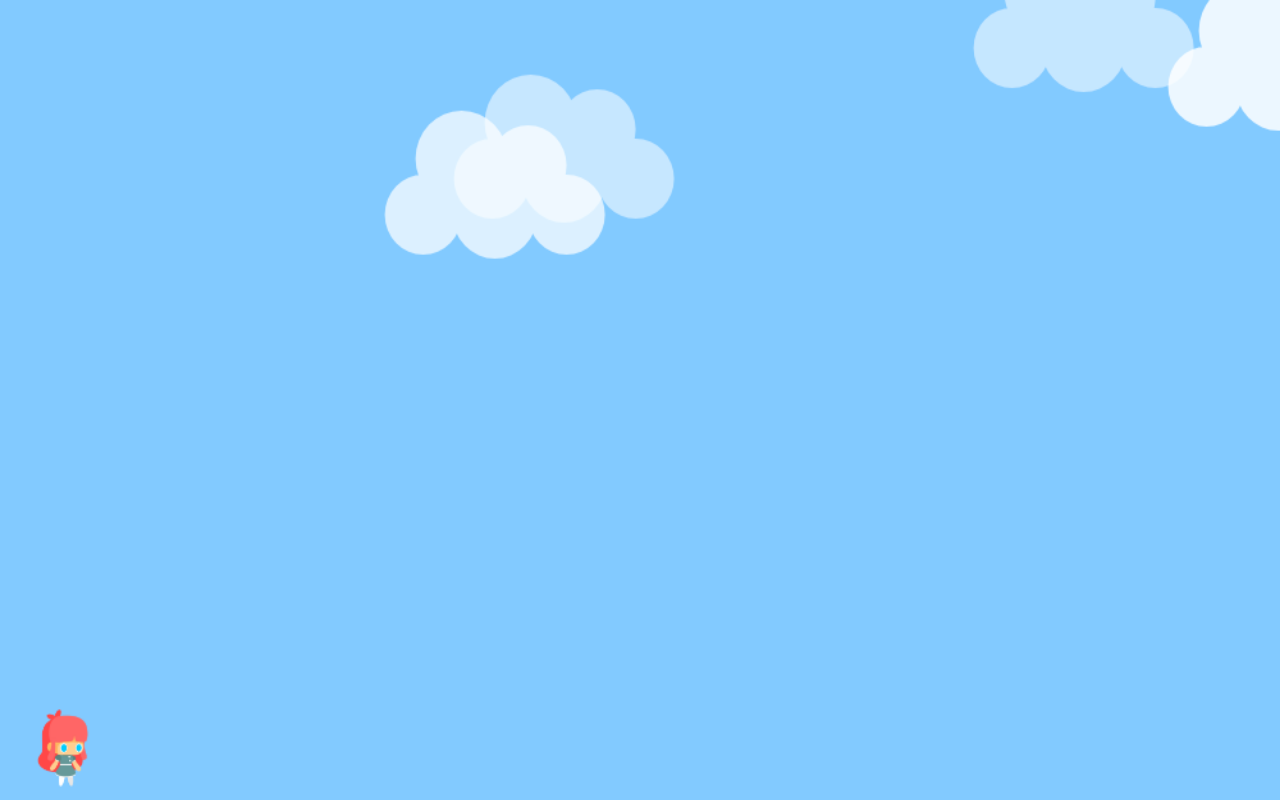
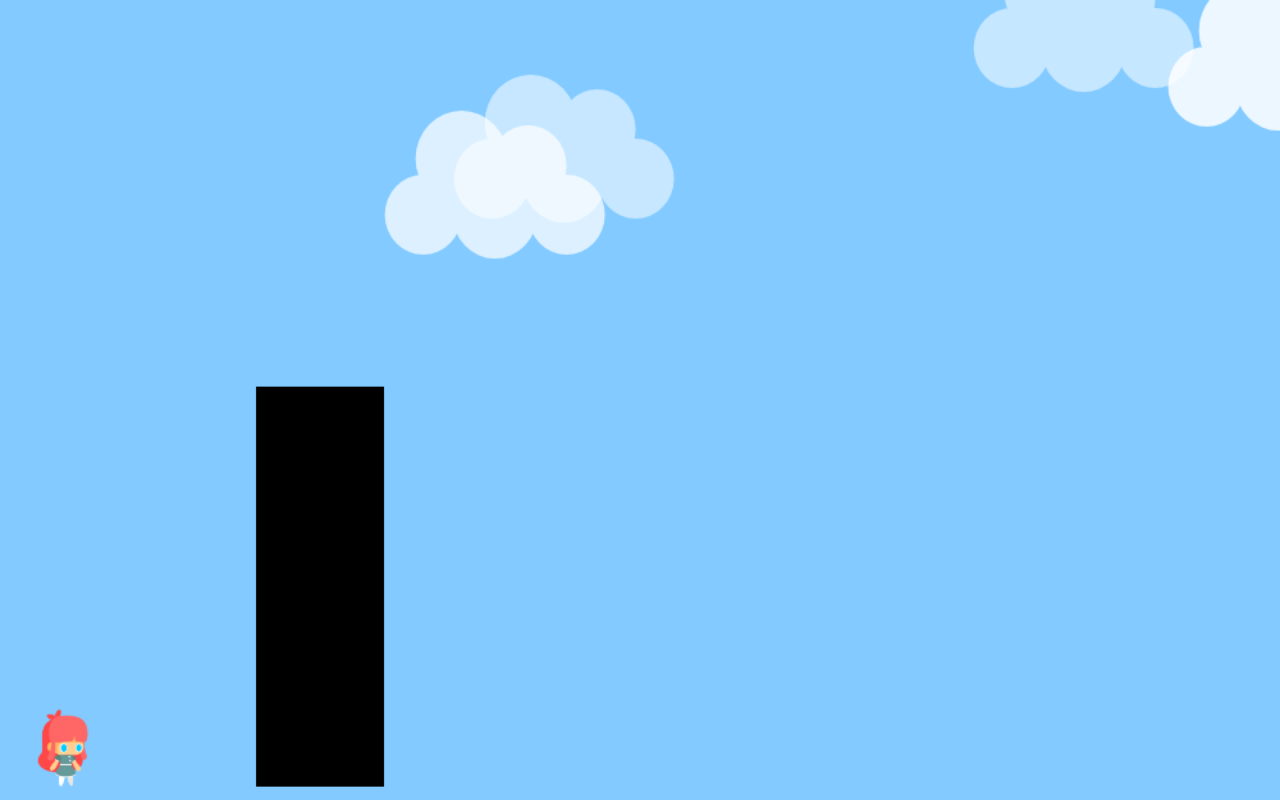
Before and after one commit to veroreinah/tiny-cat-game, a plain HTML site: page index.html in a window 1280 px wide. Both pictures are taken after a click on the button "StartGame". Drawn offline with Linux system fonts and the light colour scheme.

Commit message:
Add functionality for the player to climb stairs

```diff
--- a/index.html
+++ b/index.html
@@ -12,6 +12,7 @@
   <script type="text/javascript" src="js/src/game.js"></script>
   <script type="text/javascript" src="js/src/background.js"></script>
   <script type="text/javascript" src="js/src/cloud.js"></script>
+  <script type="text/javascript" src="js/src/stairs.js"></script>
   <script type="text/javascript" src="js/src/player.js"></script>
 </head>
 <body>
--- a/js/src/game.js
+++ b/js/src/game.js
@@ -1,6 +1,7 @@
 function Game(canvas) {
   this.canvas = canvas;
   this.ctx = canvas.getContext('2d');
+  this.totalStairs = 1;
   this.time = 0;
 
   this.setUp();
@@ -9,6 +10,9 @@ function Game(canvas) {
 Game.prototype.setUp = function() {
   this.background = new Background(this);
   this.player = new Player(this);
+  this.stairs = [];
+
+  this.addStairs();
 }
 
 Game.prototype.update = function(time) {
@@ -19,6 +23,7 @@ Game.prototype.update = function(time) {
 
   this.draw();
   this.move();
+  this.checkUserPosition();
 }
 
 Game.prototype.clear = function() {
@@ -27,6 +32,9 @@ Game.prototype.clear = function() {
 
 Game.prototype.draw = function() {
   this.background.draw();
+  this.stairs.forEach(function(s) {
+    s.draw();
+  });
   this.player.draw();
 }
 
@@ -34,3 +42,21 @@ Game.prototype.move = function() {
   this.background.move();
   this.player.move();
 }
+
+Game.prototype.addStairs = function() {
+  for (var i = 0; i < this.totalStairs; i++) {
+    this.stairs.push(new Stairs(this));
+  }
+}
+
+Game.prototype.checkUserPosition = function() {
+  var playerX = this.player.x + (this.player.width / 2);
+  this.stairs.forEach(function(s) {
+    if (playerX >= s.x && playerX <= s.x + s.width) {
+      this.player.canClimb = true;
+      this.player.limitY_top = s.y - this.player.height;
+    } else {
+      this.player.canClimb = false;
+    }
+  }.bind(this));
+}
--- a/js/src/player.js
+++ b/js/src/player.js
@@ -7,7 +7,9 @@ function Player(game) {
   this.speedY = 0;
   this.gravity = 0.1;
   this.userPull = 0;
+
   this.status = 'idle';
+  this.canClimb = false;
 
   this.ratio = 416 / 454;
   this.image = new Image();
@@ -23,7 +25,7 @@ function Player(game) {
   this.limitX_left = 10;
   this.limitX_right = this.game.canvas.width - this.width - 10;
   this.limitY_bottom = this.game.canvas.height - this.height - 10;
-  this.limitY_up = 10;
+  this.limitY_top = 10;
 
   this.events();
 }
@@ -62,6 +64,10 @@ Player.prototype.animateImg = function() {
 };
 
 Player.prototype.move = function() {
+  if (!this.canClimb) {
+    this.gravity = 0.1;
+  }
+
   this.moveY();
   this.moveX();
 };
@@ -73,8 +79,8 @@ Player.prototype.moveY = function() {
   if (this.y > this.limitY_bottom) {
     this.y = this.limitY_bottom;
     this.speedY = 0;
-  } else if (this.y < this.limitY_up) {
-    this.y = this.limitY_up;
+  } else if (this.y < this.limitY_top) {
+    this.y = this.limitY_top;
     this.speedY = 0;
   }
 }
@@ -97,16 +103,20 @@ Player.prototype.events = function() {
         this.changeStatus('walk-backwards');
         break;
       case 38: // Arrow up
-        this.gravity = 0;
-        this.speedY = -1;
+        if (this.canClimb) {
+          this.gravity = 0;
+          this.speedY = -1;
+        }
         break;
       case 39: // Arrow right
         this.speedX = 1;
         this.changeStatus('walk');
         break;
       case 40: // Arrow down
-        this.gravity = 0;
-        this.speedY = 1;
+        if (this.canClimb) {
+          this.gravity = 0;
+          this.speedY = 1;
+        }
         break;
     }
   }.bind(this);
@@ -123,7 +133,6 @@ Player.prototype.events = function() {
         break;
       case 38: // Arrow up
       case 40: // Arrow down
-        this.gravity = 0.1;
         this.speedY = 0;
         break;
     }
--- /dev/null
+++ b/js/src/stairs.js
@@ -0,0 +1,15 @@
+function Stairs(game) {
+  this.game = game;
+  this.width = 100;
+  this.height = this.game.canvas.height / 2;
+  this.x = this.game.canvas.width / 4 - this.width / 2;
+  this.y = this.game.canvas.height - this.height - 10;
+}
+
+Stairs.prototype.draw = function() {
+  this.game.ctx.save();
+
+  this.game.ctx.fillRect(this.x, this.y, this.width, this.height);
+
+  this.game.ctx.restore();
+}
```
